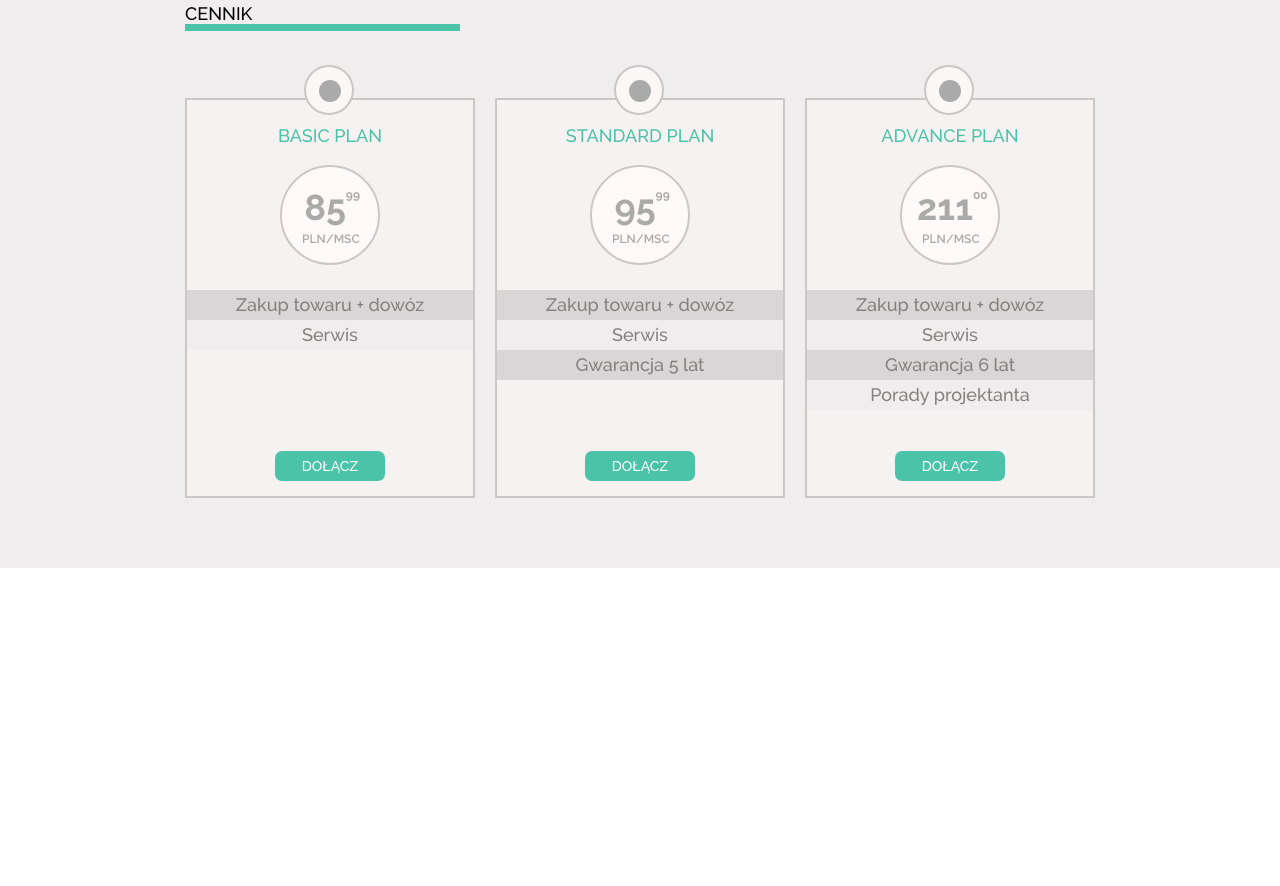
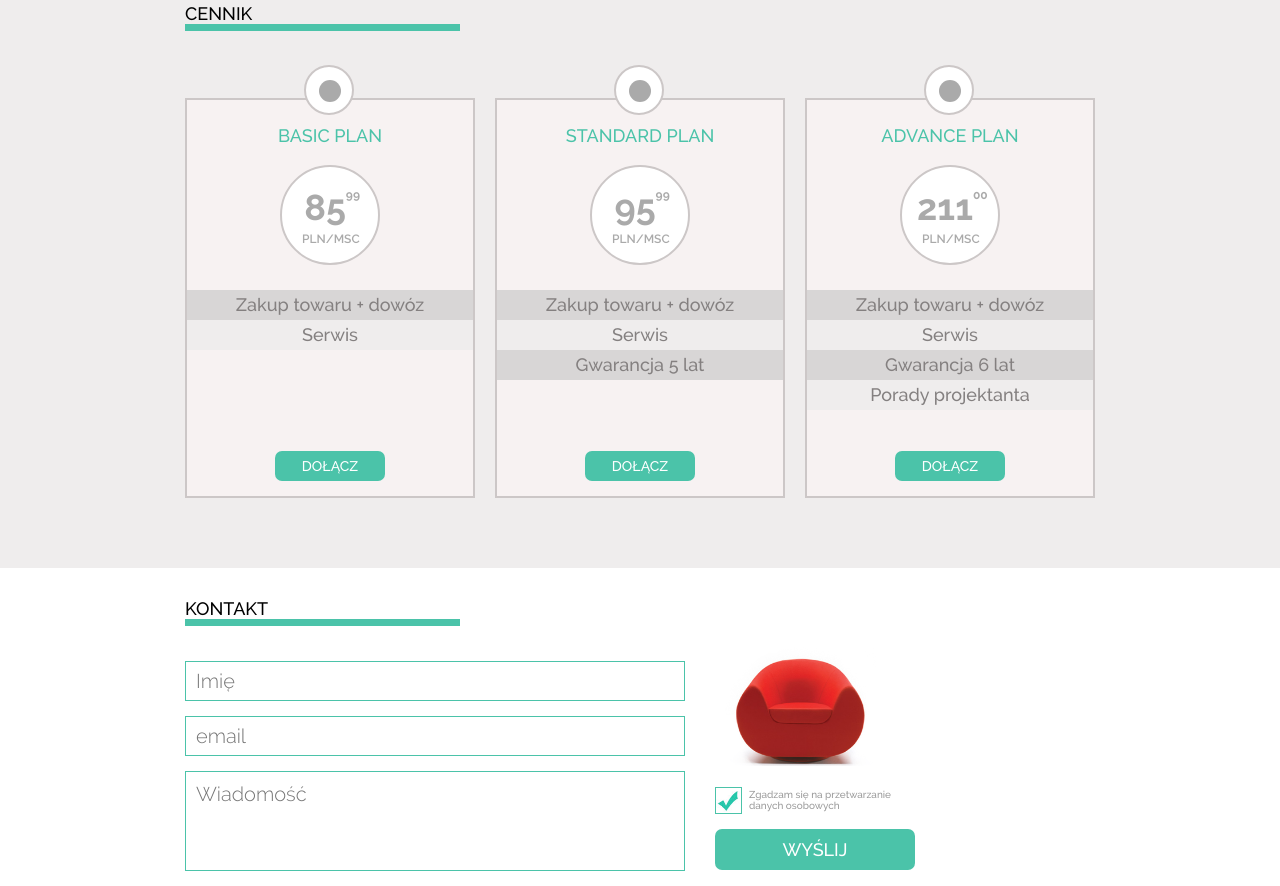
Before and after one commit to maciejken/sitonchair, a plain HTML site: page index.html in a window 1280 px wide. Shown: the part 756-1642 px from the top of the page. Before the commit the page ends 1324 px from the top, so only its background shows below. Drawn offline with Linux system fonts and the light colour scheme.

Commit message:
section 4: contact form

```diff
--- a/css/style.css
+++ b/css/style.css
@@ -233,7 +233,7 @@ figcaption {
     padding: 35px 0 0 0;
 }
 
-#cennik {
+#cennik, #kontakt {
     width: 275px;
     border-bottom: 7px solid #4BC3A9;
     font-family: ralewaymedium;
@@ -313,7 +313,7 @@ figcaption {
     top: -35px;
     left: 157px;
     margin-left: -40px;
-    background: #fcf7f7;
+    background: #fff;
 }
 
 .box:hover .circle {
@@ -341,7 +341,7 @@ figcaption {
     border: 2px solid #ccc7c7;
     top: 65px;
     left: 93px;
-    background: #fff9f9;
+    background: #fff;
     position: absolute;
     border-radius: 50%;
 }
@@ -401,3 +401,121 @@ figcaption {
     height: 30px;
     line-height: 30px;
 }
+
+#section4 {
+    height: 200px;
+    padding: 30px 0 30px;
+}
+
+#section4 #kontakt {
+    margin: 0 0 20px;
+}
+
+
+#section4 .box1, #section4 .box2 {
+    float: left
+}
+
+#section4 .box1 {
+    width: 500px;
+    margin-right: 30px;
+}
+
+#section4 .box2 {
+    width: 200px;
+}
+
+.box1 input, .box1 textarea {
+    display: block;
+    width: 100%;
+    height: 40px;
+    margin: 15px 0;
+    border: 1px solid rgba(75,195,169,.75);
+    border-color: #4BC3A9;
+    padding: 10px;
+    font-size: 20px;
+    font-family: ralewaymedium;
+}
+
+.box1 textarea {
+    height: 100px;
+    resize: none;
+}
+
+::-webkit-input-placeholder {
+    font-family: ralewaylight;
+    font-size: 20px;
+}
+
+::-moz-placeholder {
+    font-family: ralewaylight;
+    font-size: 20px;
+}
+
+:-moz-placeholder {
+    font-family: ralewaylight;
+    font-size: 20px;
+}
+
+:-ms-input-placeholder {
+    font-family: ralewaylight;
+    font-size: 20px;
+}
+
+/*.box2 {
+    text-align: center;
+}*/
+
+.box2 img {
+    height: 120px;
+    margin: 0 10px 10px;
+}
+
+.box2 label {
+    display: table;
+    margin: 7px 0;
+}
+
+.box2 label span.zgoda {
+    display: table-cell;
+    padding: 2px 7px;
+    font-size: 10px;
+    color: #999;
+    text-align: left;
+}
+
+input[type=checkbox] {
+    display: none;
+}
+
+input[type=checkbox] + label span.tick {
+    display: table-cell;
+    width: 27px;
+    height: 27px;
+    vertical-align: middle;
+    background: #fff;
+    cursor: pointer;
+    border: 1px solid #4BC3A9;
+}
+
+input[type=checkbox]:checked + label span.tick {
+    background-image: url('../images/form_ok.jpg');
+    -webkit-background-size: 25px;
+    background-size: 25px;
+    background-position: -1px 3px;
+    background-repeat: no-repeat;
+}
+
+.box2 a {
+    margin: 50px;
+    display: block;
+    /*width: 200px;*/
+    margin: 15px auto;
+    color: white;
+    font-size: 18px;
+    background-color: #4BC3A9;
+    text-decoration: none;
+    padding: 10px 20px;
+    border-radius: 7px;
+    text-align: center;
+}
--- a/index.html
+++ b/index.html
@@ -146,7 +146,26 @@
             </div>
        </div>
    </section>
-   <section></section>
+   <section id="section4">
+       <div class="container clearfix">
+           <div id="kontakt">KONTAKT</div>
+       </div>
+       <div class="container clearfix">
+           <form action="">
+               <div class="box1">
+                   <input type="text" name="imie" placeholder="Imię">
+                   <input type="email" name="email" placeholder="email">
+                   <textarea name="wiadomosc" placeholder="Wiadomość"></textarea>
+               </div>
+               <div class="box2">
+                   <img src="images/red_chair.png" alt="red chair">
+                   <input type="checkbox" checked name="zgoda" id="zgoda">
+                   <label for="zgoda"><span class="tick"></span><span class="zgoda">Zgadzam się na przetwarzanie danych osobowych</span></label>
+                   <a href="#">WYŚLIJ</a>
+               </div>
+           </form>
+       </div>
+   </section>
    <footer></footer>
 </body>
 </html>
```
Also changed, not shown: 1 other file.
